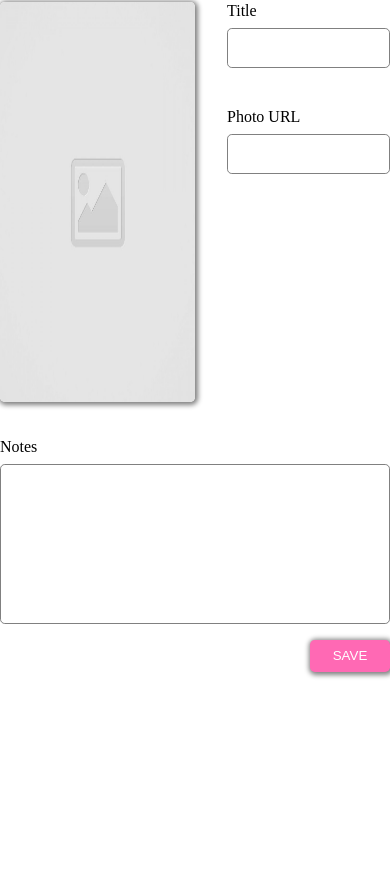
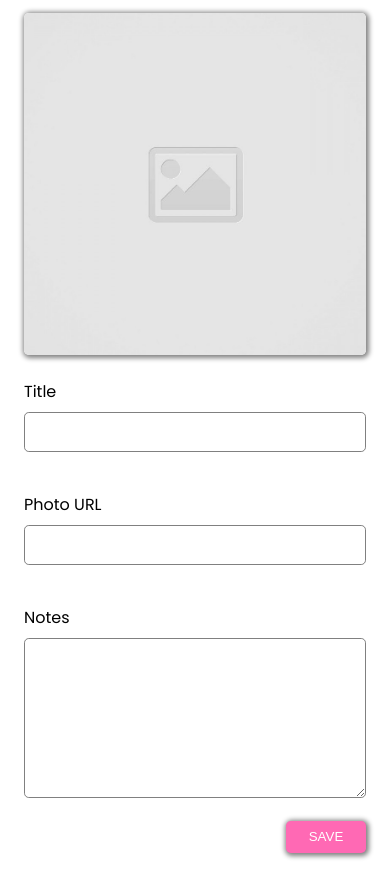
Before and after one commit to igracepark/code-journal, a website: page index.html in a window 390 px wide. Shown: the part 78-955 px from the top of the page. Before the commit the page ends 844 px from the top, so only its background shows below. Drawn offline with Linux system fonts and the light colour scheme.

Commit message:
Completed form for mobile and desktop screens.

```diff
--- a/css/styles.css
+++ b/css/styles.css
@@ -3,36 +3,19 @@
 }
 
 body {
-  margin: 0;
+  font-family: Poppins, sans-serif;
 }
 
-main {
-  max-width: 900px;
-  margin: 0 auto;
+.image-container {
+  display: flex;
+  justify-content: center;
+  margin-bottom: 1.5rem;
 }
 
 .image {
   width: 100%;
-  height: 25rem;
-  margin-bottom: 2rem;
   border-radius: 0.3rem;
   box-shadow: 1px 1px 5px 2px gray;
-}
-
-.notes-field {
-  width: 100%;
-  height: 10rem;
-  margin-top: 0.5rem;
-}
-
-.row {
-  display: flex;
-  justify-content: center;
-}
-
-.column-half {
-  flex-basis: 50%;
-  padding: 0;
 }
 
 .input-field {
@@ -42,35 +25,36 @@ main {
   margin-bottom: 2.5rem;
 }
 
-.input-container {
-  padding-left: 2rem;
+.notes-field {
+  width: 100%;
+  height: 10rem;
+  margin-top: 0.5rem;
 }
 
-.notes-field,
-.input-field {
-  border-radius: 0.3rem;
-  border: 0.7px solid gray;
-}
-
-input {
+.input-field,
+.notes-field {
   transition: background-color 0.5s ease;
   transition: transform 0.5s ease;
   cursor: pointer;
+  border-radius: 0.3rem;
+  border: 0.7px solid gray;
+  padding-left: 1rem;
 }
 
-input:hover {
+.input-field:hover,
+.notes-field:hover {
   border: 2.5px solid hotpink;
-  transform: scale(1.1);
 }
 
-input:focus {
+.input-field:focus,
+.notes-field:focus {
   outline: none;
   border: 2.5px solid hotpink;
 }
 
 .button-save-container {
-  display: flex;
-  justify-content: flex-end;
+  text-align: right;
+  padding-bottom: 1.5rem;
 }
 
 .button-save {
@@ -94,9 +78,10 @@ input:focus {
   border: 2.5px solid hotpink;
 }
 
-input:hover,
-.button-save:hover {
-  transform: scale(1.07);
+.input-field:hover,
+.button-save:hover,
+.notes-field:hover {
+  transform: scale(1.05);
 }
 
 .button-save:hover:active {
--- a/index.html
+++ b/index.html
@@ -5,6 +5,8 @@
   <meta name="viewport" content="width=device-width, initial-scale=1.0">
   <title>Code Journal</title>
   <link rel="icon" href="images/favicon.ico">
+  <link rel="preconnect" href="https://fonts.gstatic.com">
+  <link href="https://fonts.googleapis.com/css2?family=Poppins:wght@400;600&display=swap" rel="stylesheet">
   <link
     rel="stylesheet"
     crossorigin="anonymous"
@@ -19,28 +21,43 @@
   </header>
   <main>
     <div data-view="entry-form">
-      <form>
-        <h1>New Entry</h1>
+      <div class="container">
         <div class="row">
-          <div class="column-half">
+          <div class="columm-full">
+            <h1>New Entry</h1>
+          </div>
+        </div>
+
+
+        <div class="row">
+          <div class="column-half image-container">
             <img class="image" src="images/placeholder-image-square.jpg">
           </div>
-
           <div class="column-half input-container">
             <label for="title">Title</label>
             <input type="text" name="title" class="input-field" required>
-
             <label for="photo-url">Photo URL</label>
             <input type="url" name="photo-url" class="input-field" required>
           </div>
         </div>
 
-        <label for="notes">Notes</label>
-        <input class="notes-field" type="text" name="notes" required>
-        <div class="button-save-container">
-          <button class="button-save" type="button">SAVE</button>
+
+        <div class="row">
+          <div class="column-full notes-container">
+            <label for="notes">Notes</label>
+            <textarea class="notes-field" type="text" name="notes" required>
+            </textarea>
+          </div>
         </div>
-      </form>
+
+
+        <div class="row">
+          <div class="column-full button-save-container">
+            <button class="button-save" type="button">SAVE</button>
+          </div>
+        </div>
+
+      </div>
     </div>
   </main>
   <script src="js/data.js"></script>
```
